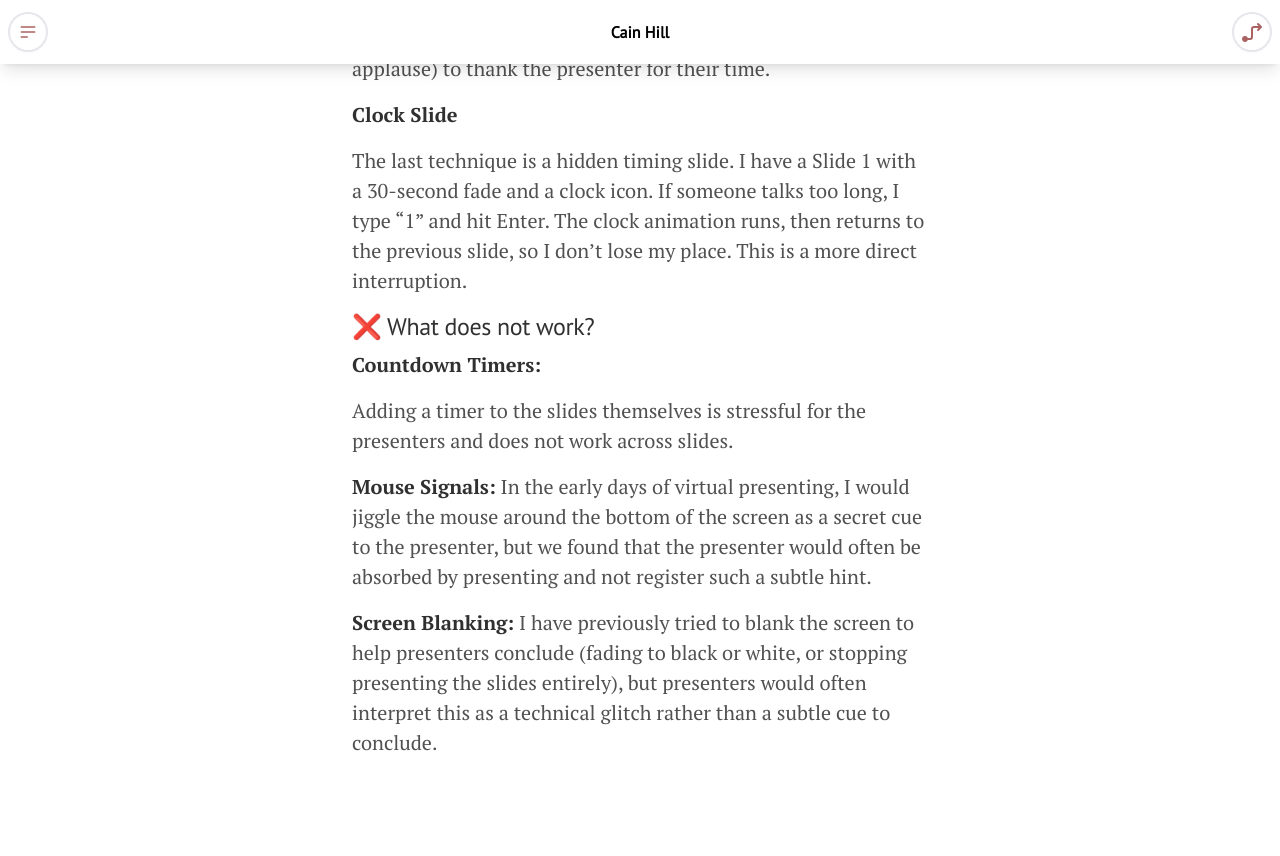
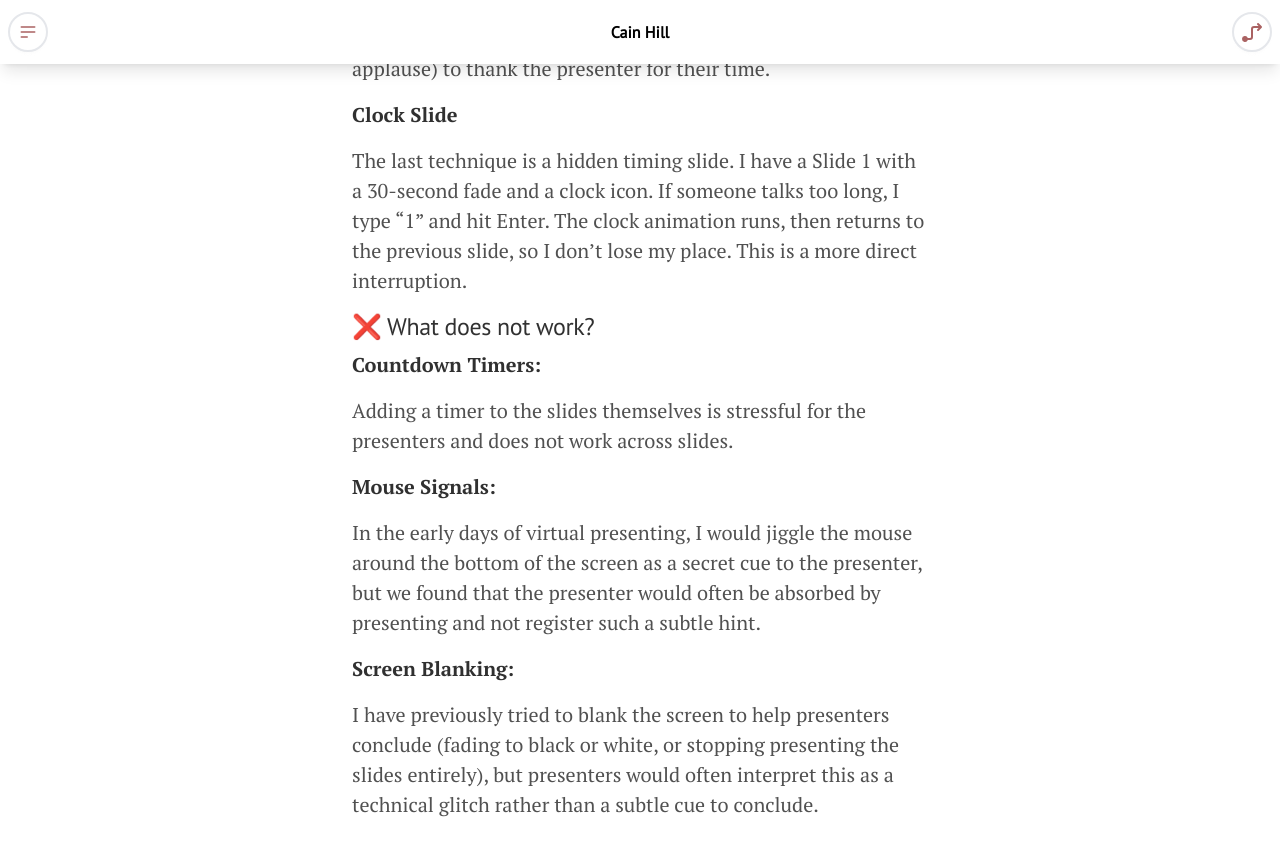
Before and after one commit to cainhill/cainhill.github.io, a Jekyll site: the page built from _blog/2025-08-01-timekeeper.md, in a window 1280 px wide and 900 px high, scrolled down 884 px. Shown: the top 856 px of the window. Built offline with Jekyll 4.4.1, drawn with Linux system fonts in a browser that asks for light colours.

```diff
--- a/_blog/2025-08-01-timekeeper.md
+++ b/_blog/2025-08-01-timekeeper.md
@@ -27,6 +27,10 @@ I've never liked cutting off a presenter who is running over their allocated tim
 
   Adding a timer to the slides themselves is stressful for the presenters and does not work across slides.
 
-- **Mouse Signals:** In the early days of virtual presenting, I would jiggle the mouse around the bottom of the screen as a secret cue to the presenter, but we found that the presenter would often be absorbed by presenting and not register such a subtle hint.
+- **Mouse Signals:**
 
-- **Screen Blanking:** I have previously tried to blank the screen to help presenters conclude (fading to black or white, or stopping presenting the slides entirely), but presenters would often interpret this as a technical glitch rather than a subtle cue to conclude.
+  In the early days of virtual presenting, I would jiggle the mouse around the bottom of the screen as a secret cue to the presenter, but we found that the presenter would often be absorbed by presenting and not register such a subtle hint.
+
+- **Screen Blanking:**
+
+  I have previously tried to blank the screen to help presenters conclude (fading to black or white, or stopping presenting the slides entirely), but presenters would often interpret this as a technical glitch rather than a subtle cue to conclude.
```
